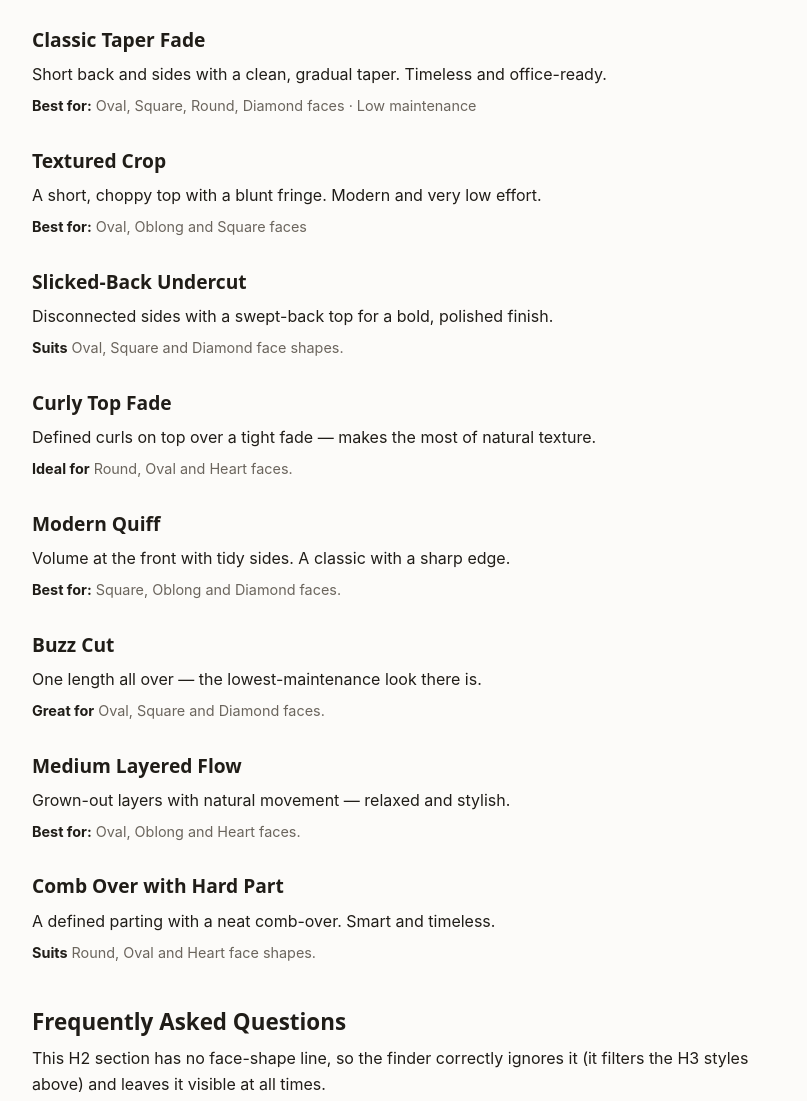
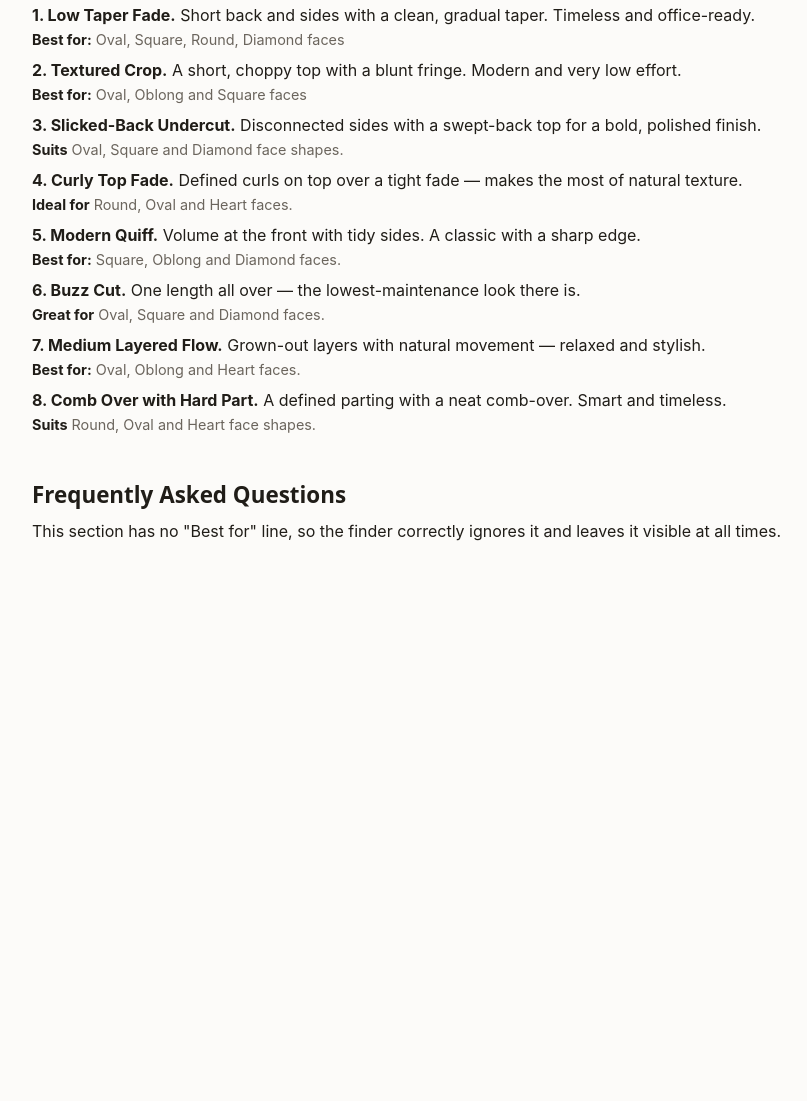
Before and after one commit to lintazubair71-cloud/pdrproject, a plain HTML site: page stylex-finder-demo.html in a window 1280 px wide. Shown: the part 502-1603 px from the top of the page, without its empty margins (228-1035 px from the left). After the commit the page ends 1121 px from the top, so only its background shows below. Drawn offline with Linux system fonts and the light colour scheme.

Commit message:
Detect styles as headings OR numbered bold paragraphs
Match stylexmagazine's article format, where each hairstyle is a numbered
bold paragraph (e.g. '1. Low Taper Fade.') rather than a heading. Build
styles with whichever anchor strategy finds more, still requiring a
'Best for' cue line. Demo updated to that format.

Co-Authored-By: Claude Opus 4.8 <noreply@anthropic.com>
Claude-Session: https://claude.ai/code/session_01XsfPuzAgc7wvULUrP7NDMB

```diff
--- a/stylex-finder-demo.html
+++ b/stylex-finder-demo.html
@@ -81,18 +81,26 @@ body{background:var(--d-bg);color:var(--d-ink);font-family:Inter,system-ui,Segoe
       var container=null;
       SXM.scope.split(",").some(function(sel){var el=document.querySelector(sel.trim());if(el){container=el;return true;}return false;});
       if(!container)container=document.body;
-      var levels=(SXM.heading==="auto")?["h2","h3","h4"]:[].concat(SXM.heading);
-      var styles=[];
-      levels.forEach(function(tag){
-        var arr=[];
-        Array.prototype.forEach.call(container.querySelectorAll(tag),function(h){
-          var nodes=[h],n=h.nextElementSibling;
-          while(n&&n.tagName!==h.tagName){nodes.push(n);n=n.nextElementSibling;}
-          var faces=readFaces(h,nodes);
-          if(faces&&faces.size)arr.push({heading:h,nodes:nodes,faces:faces});
+      function buildStyles(isAnchor){
+        var anchors=[];
+        Array.prototype.forEach.call(container.querySelectorAll("h2,h3,h4,h5,p,li"),function(el){if(isAnchor(el))anchors.push(el);});
+        var set=new Set(anchors),out=[];
+        anchors.forEach(function(a){
+          var nodes=[a],n=a.nextElementSibling;
+          while(n&&!set.has(n)){nodes.push(n);n=n.nextElementSibling;}
+          var faces=readFaces(a,nodes);
+          if(faces&&faces.size)out.push({heading:a,nodes:nodes,faces:faces});
         });
-        if(arr.length>styles.length)styles=arr;
-      });
+        return out;
+      }
+      var styles;
+      if(SXM.heading&&SXM.heading!=="auto"){
+        styles=buildStyles(function(el){return el.tagName===SXM.heading.toUpperCase();});
+      }else{
+        var byHeading=buildStyles(function(el){return /^H[2-5]$/.test(el.tagName);});
+        var byNumber=buildStyles(function(el){return (el.tagName==="P"||el.tagName==="LI")&&/^\s*\d+\s*[.)]/.test((el.textContent||"").trim());});
+        styles=(byNumber.length>byHeading.length)?byNumber:byHeading;
+      }
       if(styles.length<2)return;
       var present={};styles.forEach(function(s){s.faces.forEach(function(f){present[f]=true;});});
       var faceList=FACE_ORDER.filter(function(f){return present[f];});
@@ -147,39 +155,31 @@ body{background:var(--d-bg);color:var(--d-ink);font-family:Inter,system-ui,Segoe
   <div class="entry-content">
     <p>Your face shape is the single best guide to a haircut that actually suits you. Below are 20 looks our barbers rate — use the finder above to jump straight to the ones for your shape.</p>
 
-    <h3>Classic Taper Fade</h3>
-    <p>Short back and sides with a clean, gradual taper. Timeless and office-ready.</p>
-    <p class="bestfor"><b>Best for:</b> Oval, Square, Round, Diamond faces · Low maintenance</p>
+    <p><strong>1. Low Taper Fade.</strong> Short back and sides with a clean, gradual taper. Timeless and office-ready.<br>
+    <span class="bestfor"><b>Best for:</b> Oval, Square, Round, Diamond faces</span></p>
 
-    <h3>Textured Crop</h3>
-    <p>A short, choppy top with a blunt fringe. Modern and very low effort.</p>
-    <p class="bestfor"><b>Best for:</b> Oval, Oblong and Square faces</p>
+    <p><strong>2. Textured Crop.</strong> A short, choppy top with a blunt fringe. Modern and very low effort.<br>
+    <span class="bestfor"><b>Best for:</b> Oval, Oblong and Square faces</span></p>
 
-    <h3>Slicked-Back Undercut</h3>
-    <p>Disconnected sides with a swept-back top for a bold, polished finish.</p>
-    <p class="bestfor"><b>Suits</b> Oval, Square and Diamond face shapes.</p>
+    <p><strong>3. Slicked-Back Undercut.</strong> Disconnected sides with a swept-back top for a bold, polished finish.<br>
+    <span class="bestfor"><b>Suits</b> Oval, Square and Diamond face shapes.</span></p>
 
-    <h3>Curly Top Fade</h3>
-    <p>Defined curls on top over a tight fade — makes the most of natural texture.</p>
-    <p class="bestfor"><b>Ideal for</b> Round, Oval and Heart faces.</p>
+    <p><strong>4. Curly Top Fade.</strong> Defined curls on top over a tight fade — makes the most of natural texture.<br>
+    <span class="bestfor"><b>Ideal for</b> Round, Oval and Heart faces.</span></p>
 
-    <h3>Modern Quiff</h3>
-    <p>Volume at the front with tidy sides. A classic with a sharp edge.</p>
-    <p class="bestfor"><b>Best for:</b> Square, Oblong and Diamond faces.</p>
+    <p><strong>5. Modern Quiff.</strong> Volume at the front with tidy sides. A classic with a sharp edge.<br>
+    <span class="bestfor"><b>Best for:</b> Square, Oblong and Diamond faces.</span></p>
 
-    <h3>Buzz Cut</h3>
-    <p>One length all over — the lowest-maintenance look there is.</p>
-    <p class="bestfor"><b>Great for</b> Oval, Square and Diamond faces.</p>
+    <p><strong>6. Buzz Cut.</strong> One length all over — the lowest-maintenance look there is.<br>
+    <span class="bestfor"><b>Great for</b> Oval, Square and Diamond faces.</span></p>
 
-    <h3>Medium Layered Flow</h3>
-    <p>Grown-out layers with natural movement — relaxed and stylish.</p>
-    <p class="bestfor"><b>Best for:</b> Oval, Oblong and Heart faces.</p>
+    <p><strong>7. Medium Layered Flow.</strong> Grown-out layers with natural movement — relaxed and stylish.<br>
+    <span class="bestfor"><b>Best for:</b> Oval, Oblong and Heart faces.</span></p>
 
-    <h3>Comb Over with Hard Part</h3>
-    <p>A defined parting with a neat comb-over. Smart and timeless.</p>
-    <p class="bestfor"><b>Suits</b> Round, Oval and Heart face shapes.</p>
+    <p><strong>8. Comb Over with Hard Part.</strong> A defined parting with a neat comb-over. Smart and timeless.<br>
+    <span class="bestfor"><b>Suits</b> Round, Oval and Heart face shapes.</span></p>
 
     <h2>Frequently Asked Questions</h2>
-    <p>This H2 section has no face-shape line, so the finder correctly ignores it (it filters the H3 styles above) and leaves it visible at all times.</p>
+    <p>This section has no "Best for" line, so the finder correctly ignores it and leaves it visible at all times.</p>
   </div>
 </div>
```
Also changed, not shown: stylex-style-finder.html (+26 -14 lines).
